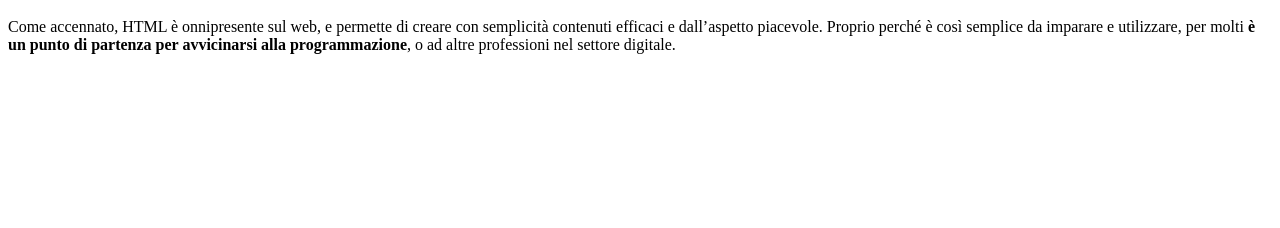
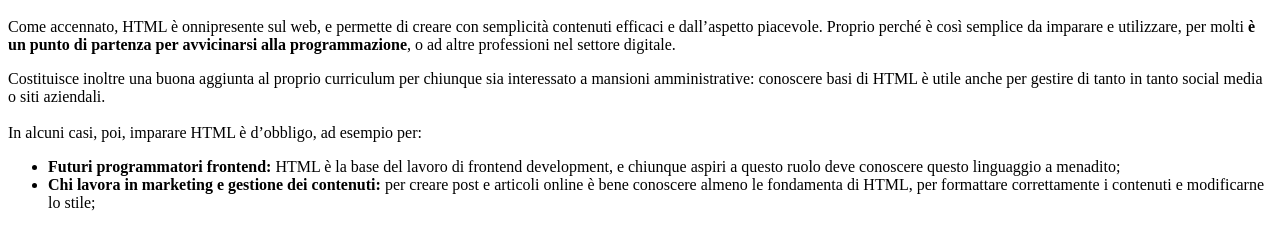
Before and after one commit to Hackademy-Part-Time-19/Augusti-PrimoLavoroGit, a plain HTML site: page primaprovagit.html in a window 1280 px wide. Shown: the part 632-860 px from the top of the page. Before the commit the page ends 800 px from the top, so only its background shows below. Drawn offline with Linux system fonts and the light colour scheme.

Commit message:
articolando

```diff
--- a/primaprovagit.html
+++ b/primaprovagit.html
@@ -115,5 +115,29 @@
         partenza per avvicinarsi alla programmazione</strong>, o ad altre professioni nel
     settore digitale.
 </p>
+<p>Costituisce inoltre
+    una buona aggiunta al proprio curriculum per chiunque sia interessato a mansioni
+    amministrative:
+    conoscere
+    basi
+    di HTML è utile anche per gestire di tanto in tanto social media o siti aziendali.
+    <br><br>
+    In alcuni casi, poi, imparare HTML è d’obbligo, ad esempio per: <br>
+<ul>
+    <li> <strong>Futuri programmatori frontend:</strong> HTML è la base del lavoro di
+        frontend
+        development,
+        e
+        chiunque aspiri a questo ruolo deve conoscere questo linguaggio a menadito;</li>
+    <li> <strong>Chi lavora in marketing e gestione dei contenuti:</strong> per creare post
+        e
+        articoli
+        online è
+        bene
+        conoscere almeno le fondamenta di HTML, per formattare correttamente i contenuti e
+        modificarne lo
+        stile;
+    </li>
+    </p>
 
 </html>
```
